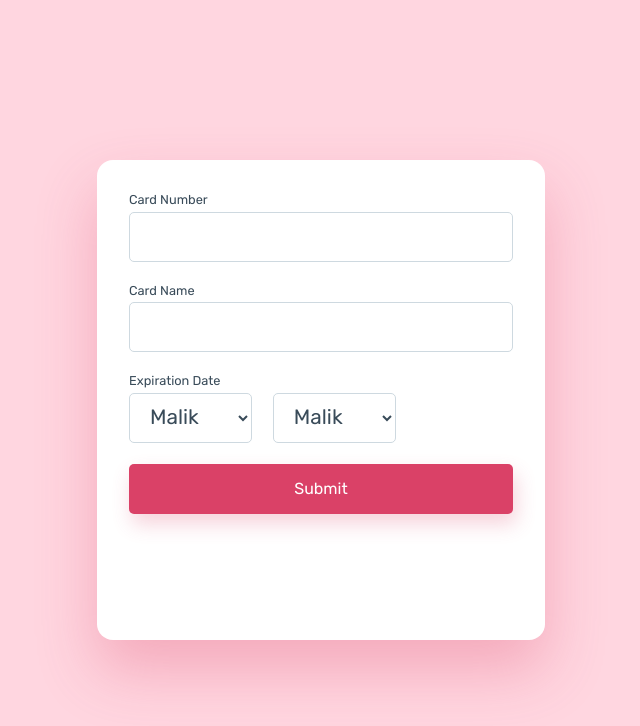
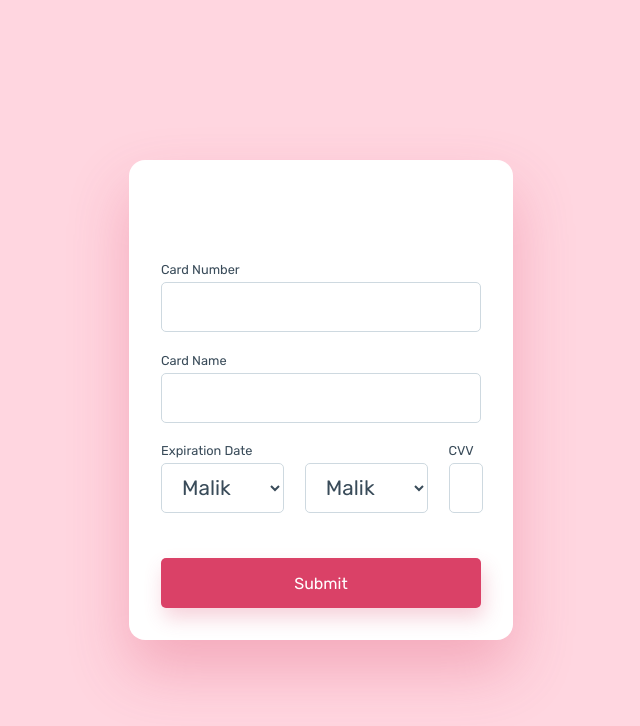
Before and after one commit to MalikBagwala/credit-card, a React (Create React App) app: page / in a window 1280 px wide. Shown: the top 726 px of the page, without its empty margins (319-959 px from the left). Built offline with nearby package versions, Linux system fonts and the light colour scheme.

Commit message:
fixed the form layout

```diff
--- a/src/components/Card.tsx
+++ b/src/components/Card.tsx
@@ -6,9 +6,10 @@ const Div = styled.div`
   background: white;
   border-radius: 1rem;
   height: 60vh;
-  width: 35%;
+  width: 30%;
   box-shadow: 0 30px 60px 0 rgba(218, 65, 103, 0.3);
   padding: 2rem;
+  display: flex;
 `;
 
 export default function() {
--- a/src/components/Form.jsx
+++ b/src/components/Form.jsx
@@ -6,20 +6,36 @@ import styled from "styled-components";
 
 const Div = styled.div`
   display: flex;
-  width: 70%;
+
   /* justify-content: flex-start; */
   flex: 1 1 0px;
   align-items: flex-end;
 `;
 
+const Form = styled.form`
+  width: 100%;
+  align-self: flex-end;
+`;
+
 const FormSelect = styled(Select)`
   margin-right: 1.3rem;
 `;
+
+const Row = styled.div`
+  width: 100%;
+  display: flex;
+`;
+
+const FormButton = styled(Button)`
+  margin-top: 1.5rem;
+`;
+
 export default function() {
   return (
-    <form>
-      <Input label="Card Number" />
+    <Form>
+      <Input autofocus={true} label="Card Number" />
       <Input label="Card Name" />
+      <Row>
         <Div>
           <FormSelect
             fill
@@ -51,9 +67,11 @@ export default function() {
             type="select"
           />
         </Div>
-      <Button fill form>
+        <Input fill label="CVV" />
+      </Row>
+      <FormButton fill form>
         Submit
-      </Button>
-    </form>
+      </FormButton>
+    </Form>
   );
 }
--- a/src/components/Input.jsx
+++ b/src/components/Input.jsx
@@ -12,6 +12,7 @@ export const StyledInput = styled.input`
   height: 50px;
   border: 1px solid ${props => props.theme["gray-300"]};
   font-size: 1.3rem;
+  width: 100%;
   color: ${props => props.theme["gray-500"]};
   padding: 0.7rem 1rem;
   border-radius: 5px;
--- a/src/components/Select.jsx
+++ b/src/components/Select.jsx
@@ -1,7 +1,7 @@
-import React from "react";
+import React, { useMemo } from "react";
 import styled from "styled-components";
 import { Label, Wrapper } from "./Input";
-
+import { camelCase } from "lodash-es";
 const StyledSelect = styled.select`
   height: 50px;
   border: 1px solid ${props => props.theme["gray-300"]};
@@ -23,11 +23,13 @@ const Option = styled.option`
     background: ${props => `${props.theme.primary} !important`};
   }
 `;
-export default function({ label, items, fill, ...otherProps }) {
+export default function({ label, id, name, items, fill, ...otherProps }) {
+  const inputId = useMemo(() => (id ? id : camelCase(label)), [id, label]);
+  const inputName = useMemo(() => (name ? name : inputId), [name, inputId]);
   return (
     <Wrapper fill={fill}>
       <Label>{label}</Label>
-      <StyledSelect size={1} {...otherProps}>
+      <StyledSelect id={inputId} name={inputName} size={1} {...otherProps}>
         {items &&
           items.map(item => <Option value={item.id} label={item.name} />)}
       </StyledSelect>
```
Also changed, not shown: src/components/CreditCard.jsx (renamed from src/components/CreditCard.tsx). Lines whose indentation alone changed are shown as unchanged.
